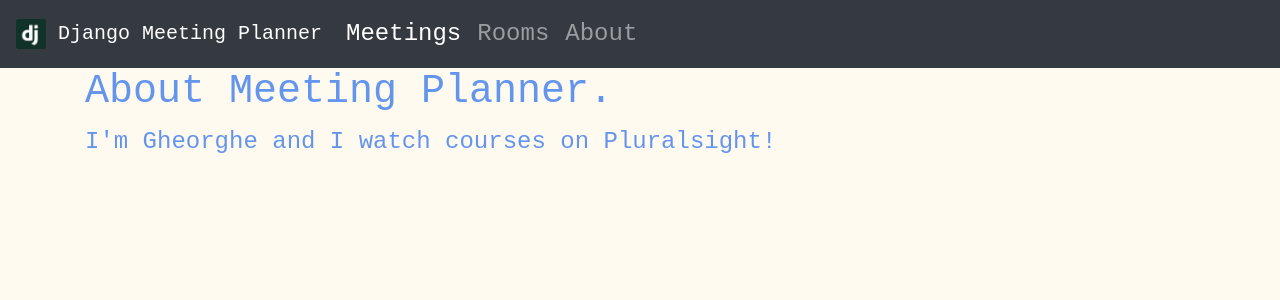
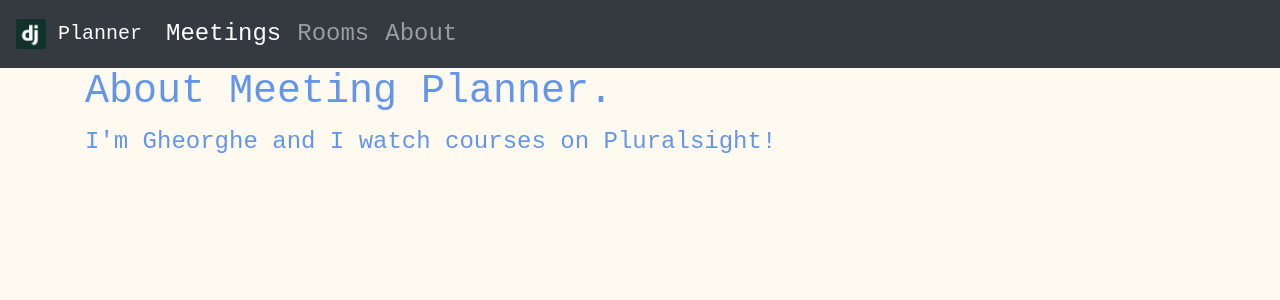
Before and after one commit to gbulicanu/django-getting-started, a Django app: page /about in a window 1280 px wide. Shown: the top 300 px of the page. Run offline with Django 3.2, Linux system fonts and the light colour scheme; some libraries are stand-ins or nearby versions.

Commit message:
Change app name

```diff
--- a/meeting_planner/website/templates/base.html
+++ b/meeting_planner/website/templates/base.html
@@ -19,9 +19,9 @@
                  width="30"
                  height="30"
                  class="d-inline-block align-top"
-                 alt="Django Meeting Planner"
+                 alt="Planner"
                  loading="lazy" />
-            Django Meeting Planner
+            Planner
         </a>
         <button class="navbar-toggler" type="button" data-toggle="collapse" data-target="#navbarNav" aria-controls="navbarNav" aria-expanded="true" aria-label="Toggle navigation">
             <span class="navbar-toggler-icon"></span>
```
